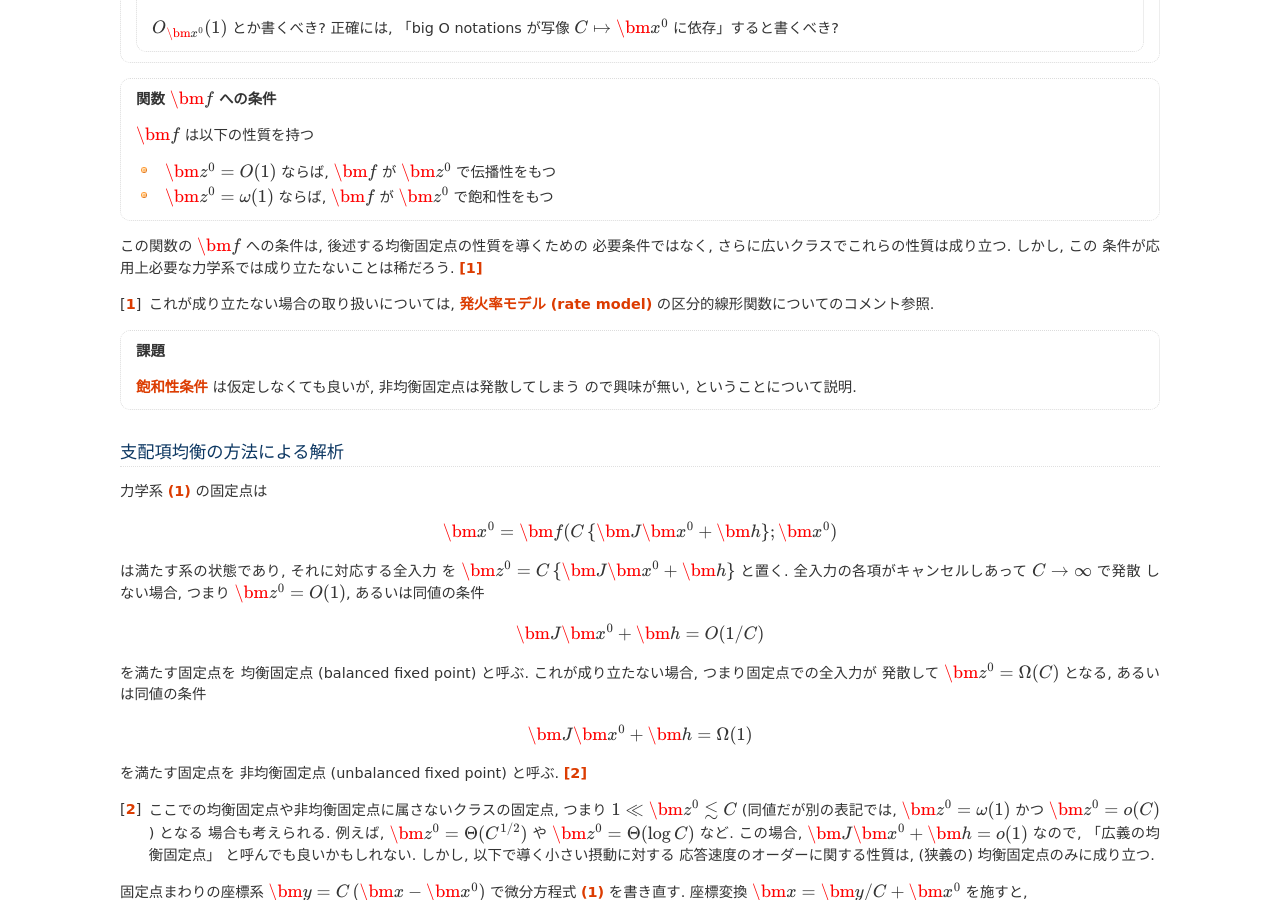
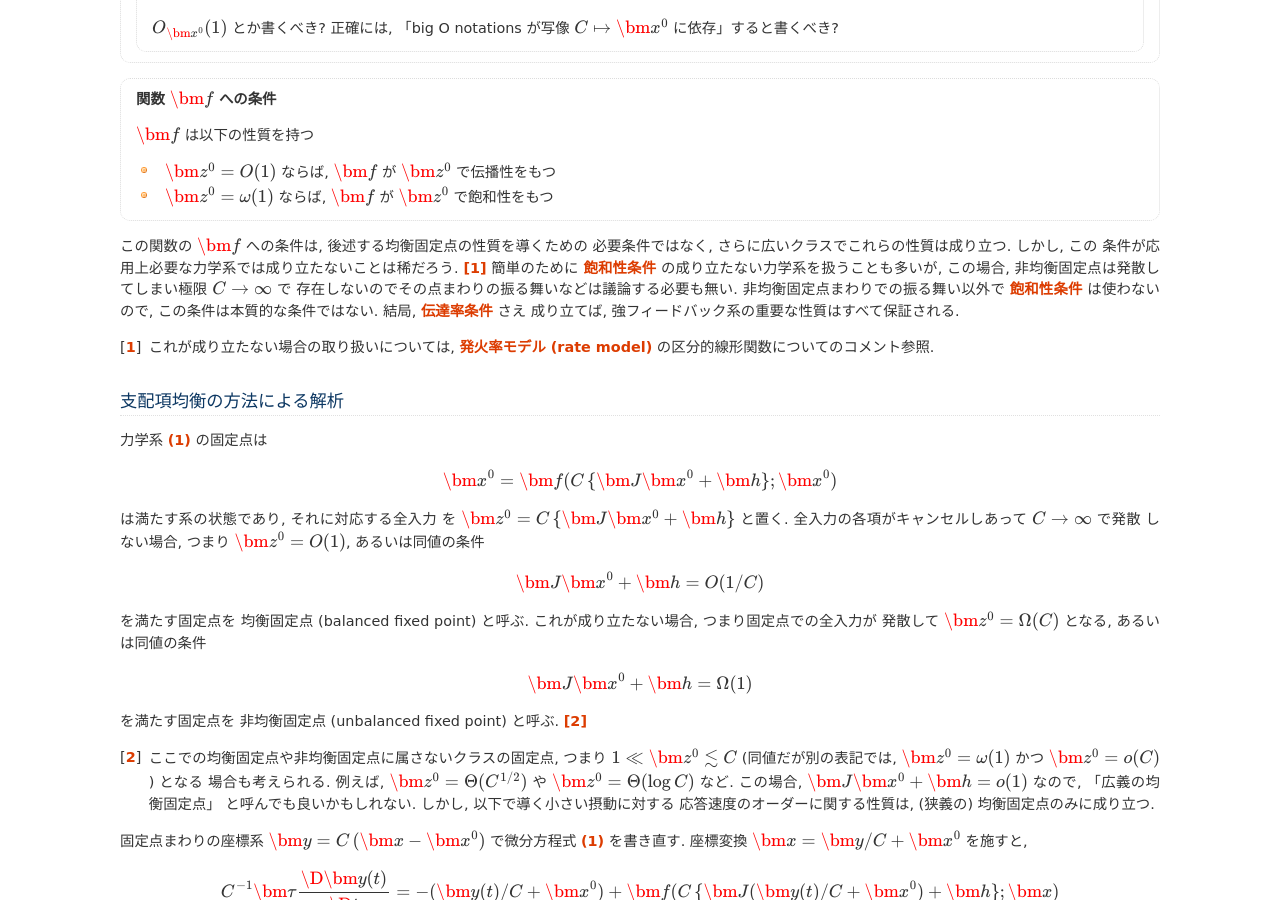
Before and after one commit to tkf/balance-tutorial-ja, a Sphinx documentation site: the page built from source/balance_network/strong_feedback_system.rst, in a window 1280 px wide and 900 px high, scrolled down 907 px. Built offline with Sphinx 7.4.7, drawn with Linux system fonts in a browser that asks for light colours; formulas are drawn with MathJax 3.

Commit message:
伝達率条件さえ成り立てばOKという議論

```diff
--- a/source/balance_network/strong_feedback_system.rst
+++ b/source/balance_network/strong_feedback_system.rst
@@ -85,15 +85,18 @@
 この関数の :math:`\bm f` への条件は, 後述する均衡固定点の性質を導くための
 必要条件ではなく, さらに広いクラスでこれらの性質は成り立つ.  しかし, この
 条件が応用上必要な力学系では成り立たないことは稀だろう.  [#]_
+簡単のために |cond:saturating| の成り立たない力学系を扱うことも多いが,
+この場合, 非均衡固定点は発散してしまい極限 :math:`C \to \infty` で
+存在しないのでその点まわりの振る舞いなどは議論する必要も無い.
+非均衡固定点まわりでの振る舞い以外で |cond:saturating| は使わないので,
+この条件は本質的な条件ではない.  結局, |cond:transmissibility| さえ
+成り立てば, 強フィードバック系の重要な性質はすべて保証される.
 
 .. [#] これが成り立たない場合の取り扱いについては,
    `発火率モデル (rate model)`_ の区分的線形関数についてのコメント参照.
 
 .. |cond:saturating| replace:: :ref:`飽和性条件 <saturating>`
 .. |cond:transmissibility| replace:: :ref:`伝達率条件 <transmissibility>`
-
-.. todo:: |cond:saturating| は仮定しなくても良いが, 非均衡固定点は発散してしまう
-   ので興味が無い, ということについて説明.
 
 
 .. _method-of-dominant-balance-in-strong-feedback-system:
```
